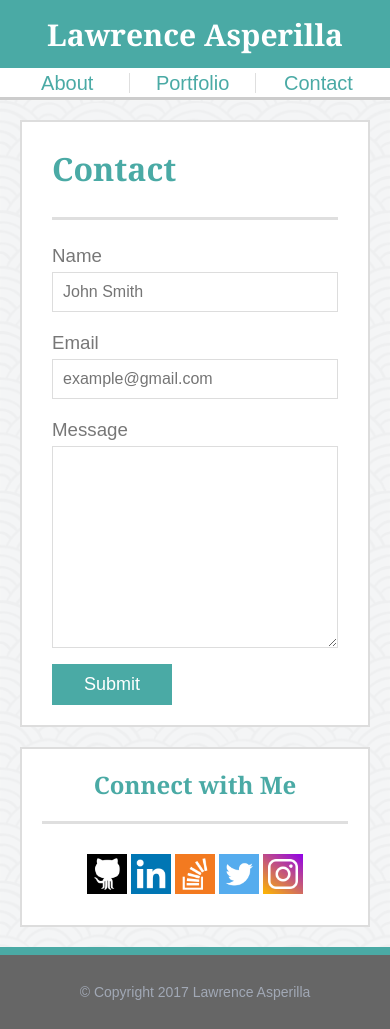
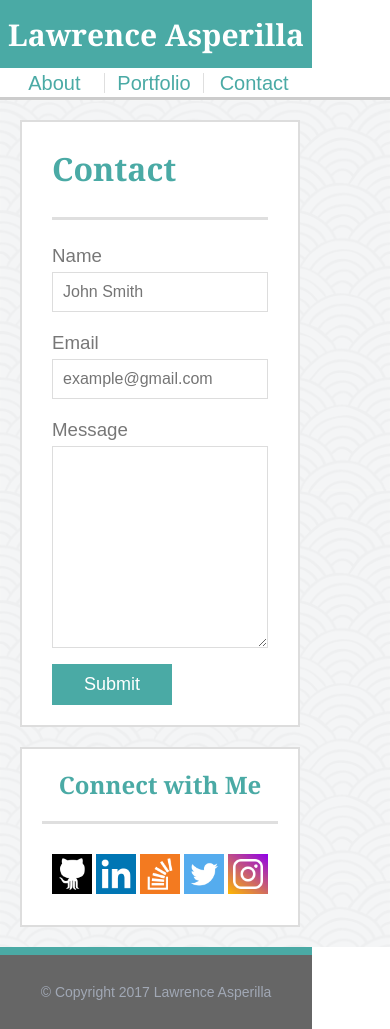
Before and after one commit to lasperilla/Responsive-Portfolio, a plain HTML site: page contact.html in a window 390 px wide. Drawn offline with Linux system fonts and the light colour scheme.

Commit message:
fixed media query for better content widths on 640

```diff
--- a/assets/css/style.css
+++ b/assets/css/style.css
@@ -381,14 +381,14 @@ input[type=submit] {
         padding: 20px;
     }
     .maincontent {
-        width: 100%;
+        width: 80%;
     }
     .connect {
-        width: 100%;
+        width: 80%;
         margin: 20px 0px 0px 0px;
     }
     .letterhead {
-        width: 100%;
+        width: 80%;
         height: 70%;
         position: static;
     }
@@ -396,7 +396,7 @@ input[type=submit] {
         clear: left;
         float: left;
         position: static;
-        width: 100%
+        width: 80%
     }
     li {
         width: 33%;
@@ -413,4 +413,7 @@ input[type=submit] {
         height: 20%;
         line-height: 150%;
     }
+    .footer {
+        width: 80%
+    }
 }
```
